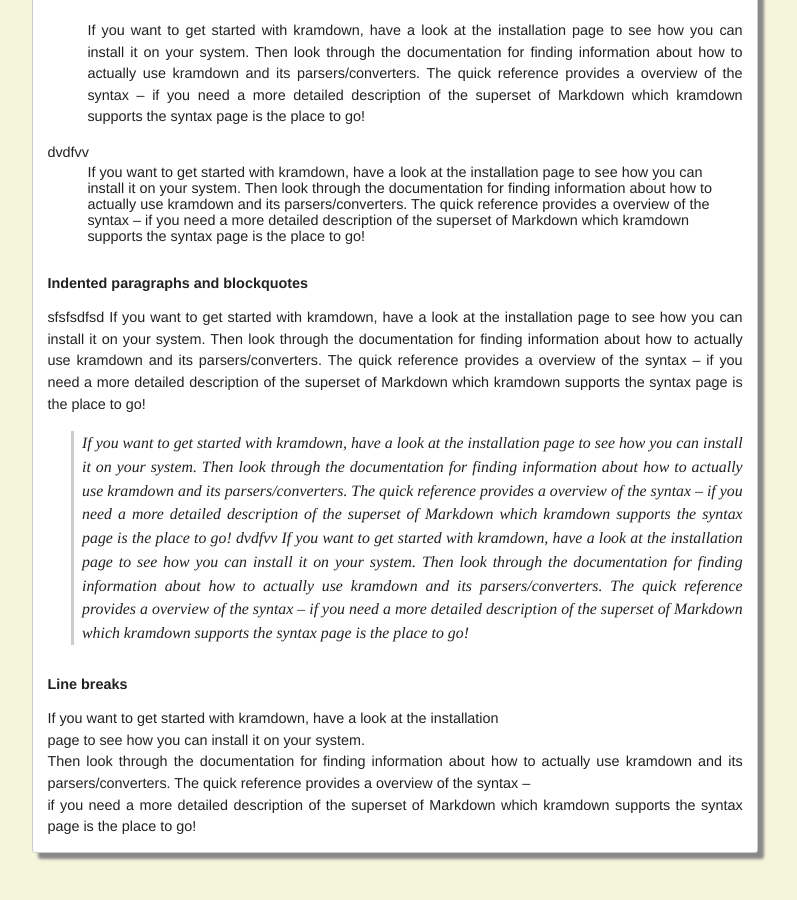
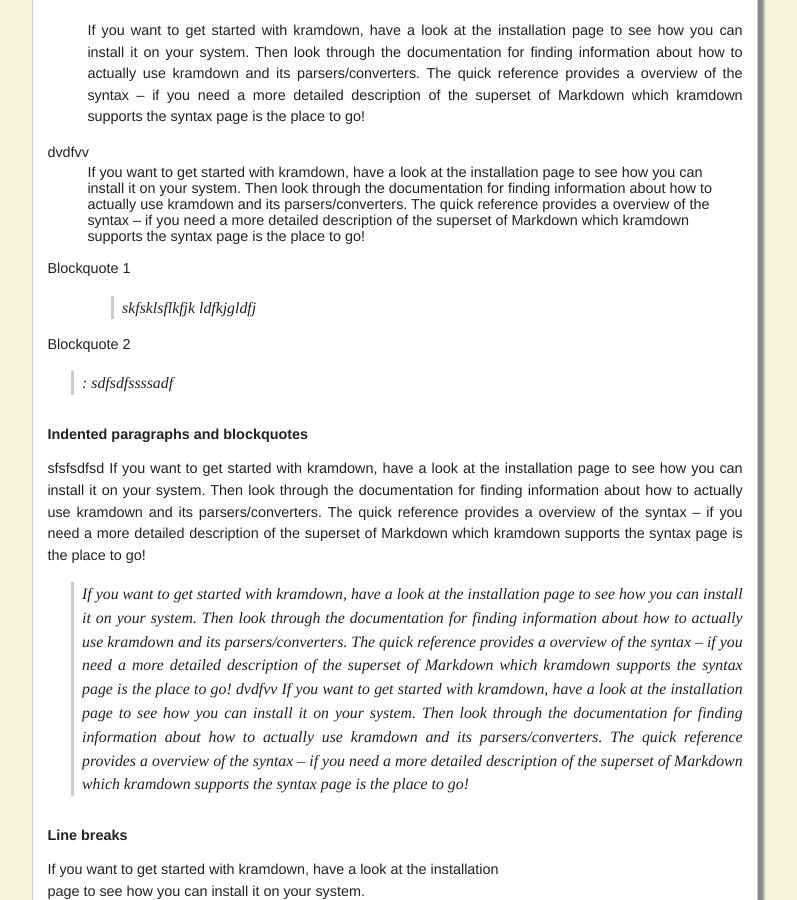
Before and after one commit to woj-tek/petozoltan.github.io, a Jekyll site: the page built from _posts/2016-06-23-sandbox.md, in a window 1280 px wide and 900 px high, scrolled down 1891 px. Shown: the whole window, without its empty margins (245-1042 px from the left). Built offline with Jekyll 4.4.1, drawn with Linux system fonts in a browser that asks for light colours; before the commit the page ends 2759 px from its top, so only the background shows below that.

Commit message:
Update 2016-06-23-sandbox.md

```diff
--- a/_posts/2016-06-23-sandbox.md
+++ b/_posts/2016-06-23-sandbox.md
@@ -54,6 +54,12 @@
 dvdfvv
 :    If you want to get started with kramdown, have a look at the installation page to see how you can install it on your system. Then look through the documentation for finding information about how to actually use kramdown and its parsers/converters. The quick reference provides a overview of the syntax – if you need a more detailed description of the superset of Markdown which kramdown supports the syntax page is the place to go!
 
+Blockquote 1
+: > skfsklsflkfjk ldfkjgldfj
+
+Blockquote 2
+> : sdfsdfssssadf
+
 #### Indented paragraphs and blockquotes
 
 sfsfsdfsd
```
